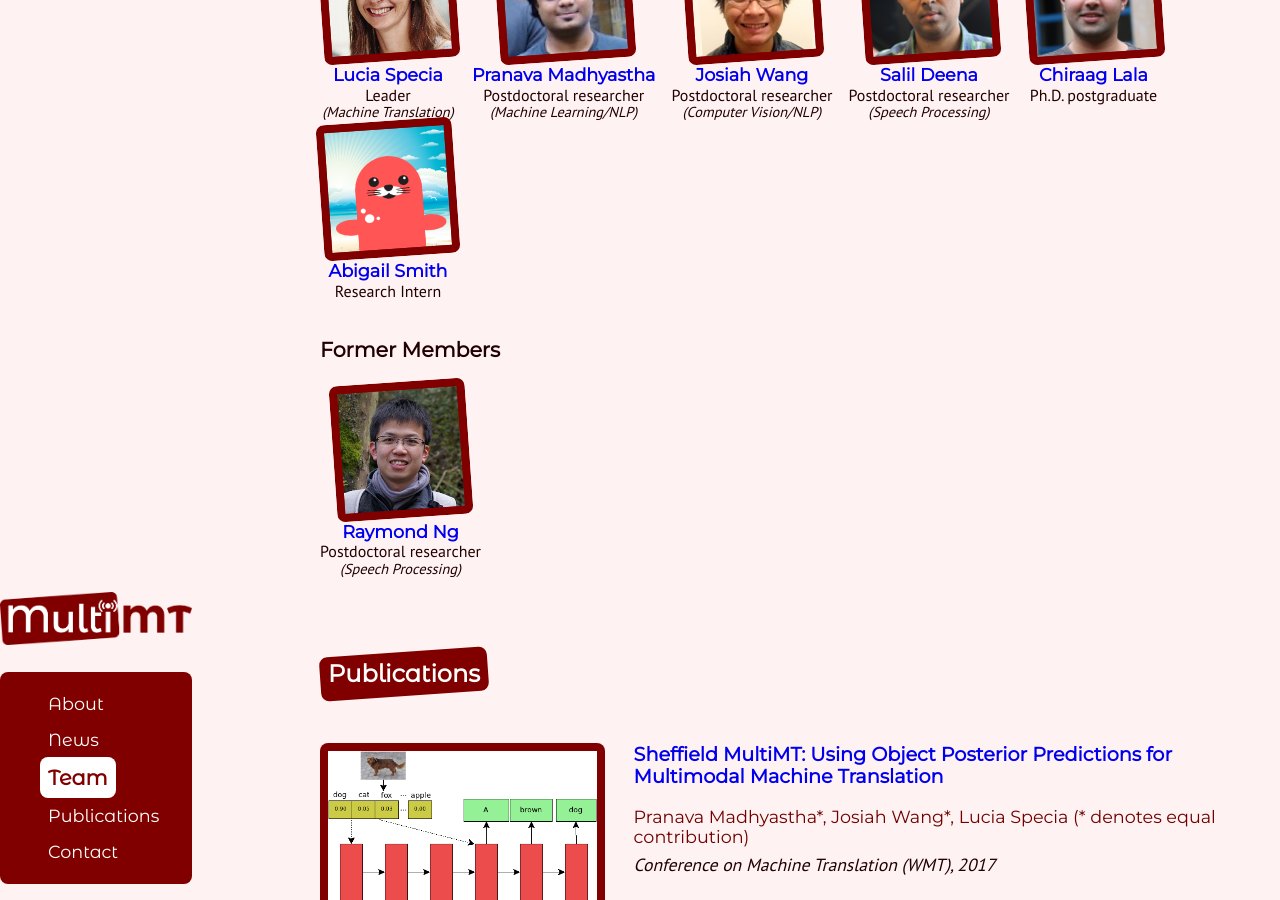
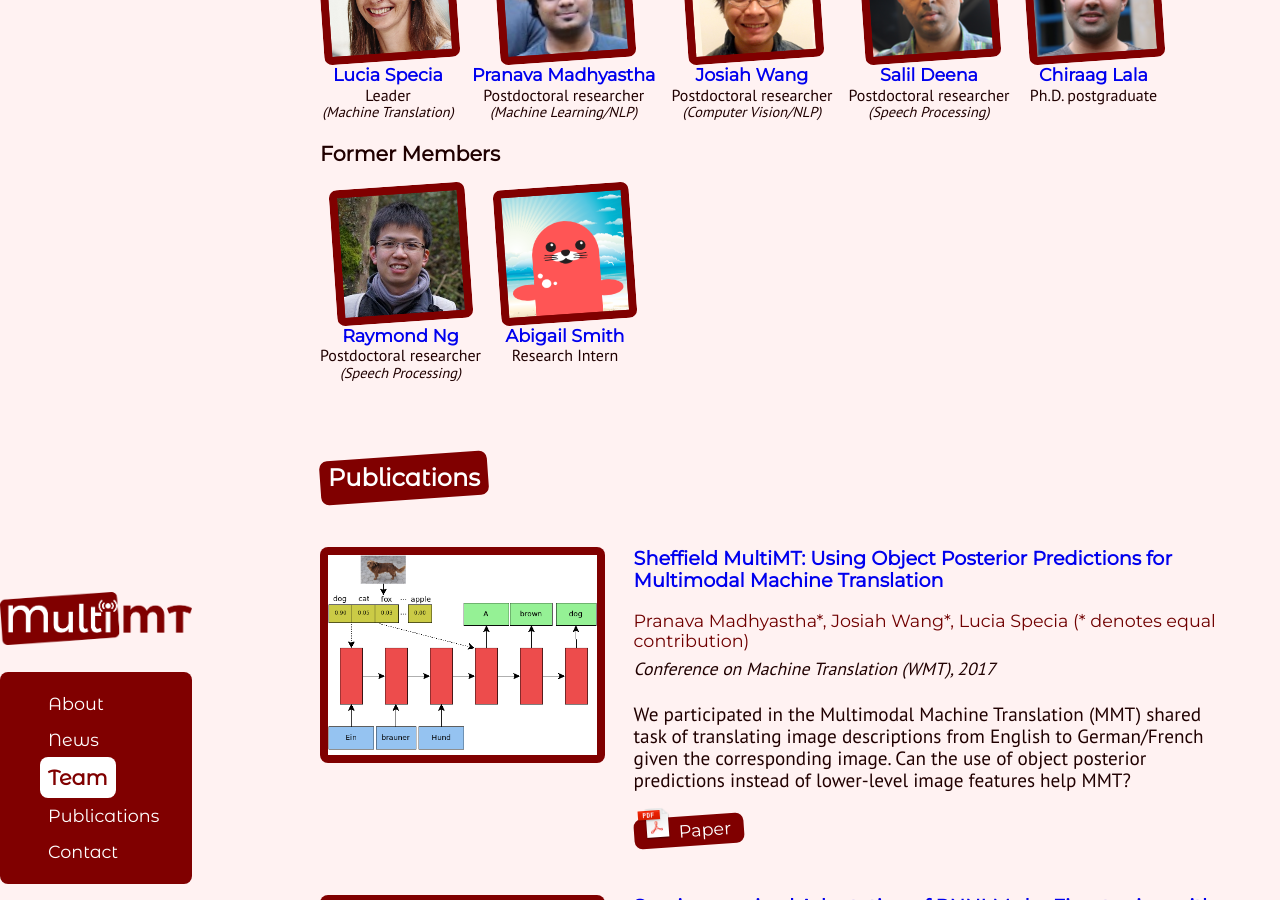
Before and after one commit to MultiMT/multimt.github.io, a Jekyll site: the page built from index.html, in a window 1280 px wide and 900 px high, scrolled down 1300 px. Built offline with Jekyll 4.4.1, drawn with Linux system fonts in a browser that asks for light colours; some of the changed lines change nothing that is shown.

Commit message:
Updated team list

```diff
--- a/_data/people.yml
+++ b/_data/people.yml
@@ -28,12 +28,12 @@ members:
     role: "Ph.D. postgraduate"
     photo: "images/people/chiraag.jpg"
 
-  - name: Abigail Smith
-    role: "Research Intern"
-
 former:
   - name: Raymond Ng
     url: http://staffwww.dcs.shef.ac.uk/people/W.Ng/
     role: "Postdoctoral researcher"
     area: "Speech Processing"
     photo: "images/people/raymond.jpg"
+
+  - name: Abigail Smith
+    role: "Research Intern"
```
